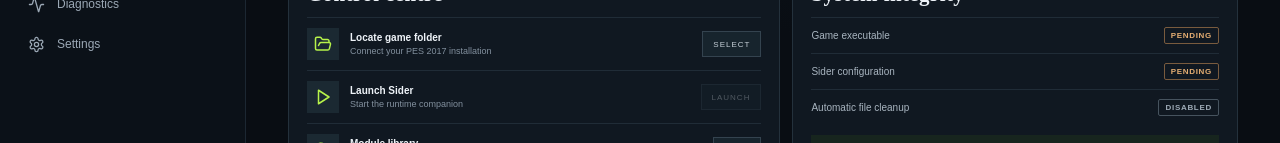
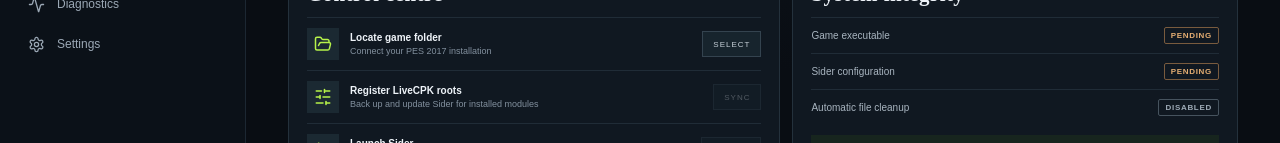
Before and after one commit to THEGODMODS/next-gen-graphics-mod-, a React (Vite) app: page / in a window 1280 px wide. Shown: the part 657-800 px from the top of the page. Built offline with nearby package versions, Linux system fonts and the light colour scheme.

Commit message:
Add explicit Sider LiveCPK registration action

```diff
--- a/src/App.tsx
+++ b/src/App.tsx
@@ -89,6 +89,18 @@ export default function App() {
     }
   };
 
+  const syncSiderLiveCpk = async () => {
+    try {
+      const result = await window.nextgen.syncSiderLiveCpk();
+      setNotice(result.changed
+        ? "Sider configuration updated. Registered roots: " + (result.registeredRoots.join(", ") || "none") + ". Original INI backup: " + result.backupPath
+        : "Sider configuration is already up to date. Registered roots: " + (result.registeredRoots.join(", ") || "none") + ".");
+      await refresh();
+    } catch (error) {
+      setNotice(error instanceof Error ? error.message : "Could not update Sider configuration.");
+    }
+  };
+
   const launchSider = async () => {
     const result = await window.nextgen.launchSider();
     setNotice(result.message);
@@ -150,7 +162,7 @@ export default function App() {
             </div>
 
             <div className="lower-grid">
-              <section className="panel"><div className="panel-heading"><div><div className="eyebrow">QUICK ACTIONS</div><h3>Control centre</h3></div><BarChart3 size={18} /></div><div className="action-row"><div className="action-icon"><FolderOpen size={18} /></div><div className="action-copy"><strong>Locate game folder</strong><span>Connect your PES 2017 installation</span></div><button className="small-action" onClick={chooseFolder}>SELECT</button></div><div className="action-row"><div className="action-icon"><Play size={18} /></div><div className="action-copy"><strong>Launch Sider</strong><span>Start the runtime companion</span></div><button className="small-action" disabled={!siderReady} onClick={launchSider}>LAUNCH</button></div><div className="action-row"><div className="action-icon"><CloudDownload size={18} /></div><div className="action-copy"><strong>Module library</strong><span>Package manager foundation in progress</span></div><button className="small-action" onClick={() => setActive("Modules")}>OPEN</button></div></section>
+              <section className="panel"><div className="panel-heading"><div><div className="eyebrow">QUICK ACTIONS</div><h3>Control centre</h3></div><BarChart3 size={18} /></div><div className="action-row"><div className="action-icon"><FolderOpen size={18} /></div><div className="action-copy"><strong>Locate game folder</strong><span>Connect your PES 2017 installation</span></div><button className="small-action" onClick={chooseFolder}>SELECT</button></div><div className="action-row"><div className="action-icon"><SlidersHorizontal size={18} /></div><div className="action-copy"><strong>Register LiveCPK roots</strong><span>Back up and update Sider for installed modules</span></div><button className="small-action" disabled={!siderReady || busy} onClick={syncSiderLiveCpk}>SYNC</button></div><div className="action-row"><div className="action-icon"><Play size={18} /></div><div className="action-copy"><strong>Launch Sider</strong><span>Start the runtime companion</span></div><button className="small-action" disabled={!siderReady} onClick={launchSider}>LAUNCH</button></div><div className="action-row"><div className="action-icon"><CloudDownload size={18} /></div><div className="action-copy"><strong>Module library</strong><span>Package manager foundation in progress</span></div><button className="small-action" onClick={() => setActive("Modules")}>OPEN</button></div></section>
               <section className="panel system-panel"><div className="panel-heading"><div><div className="eyebrow">INSTALLATION REPORT</div><h3>System integrity</h3></div><ShieldCheck size={18} /></div><div className="integrity-row"><span>Game executable</span><b className={ready ? "pill good-pill" : "pill"}>{ready ? "FOUND" : "PENDING"}</b></div><div className="integrity-row"><span>Sider configuration</span><b className={siderReady ? "pill good-pill" : "pill"}>{siderReady ? "FOUND" : "PENDING"}</b></div><div className="integrity-row"><span>Automatic file cleanup</span><b className="pill safe-pill">DISABLED</b></div><div className="integrity-note"><ShieldCheck size={15} /> Unknown files and personal game data are never deleted automatically.</div></section>
             </div>
             <div className="notice"><span className="notice-mark">i</span>{notice}</div>
```
